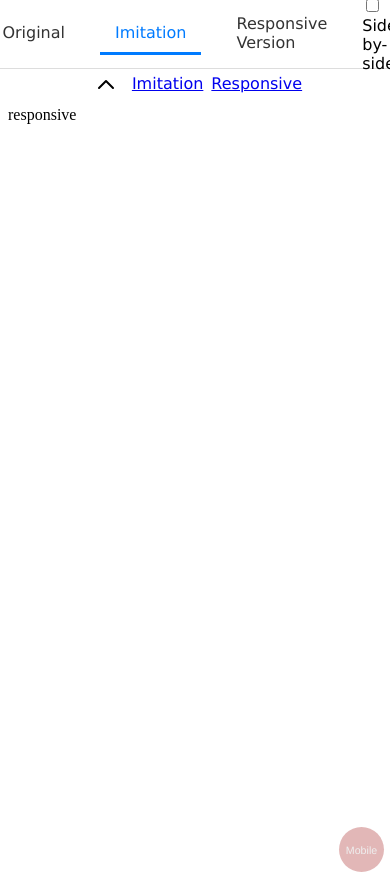
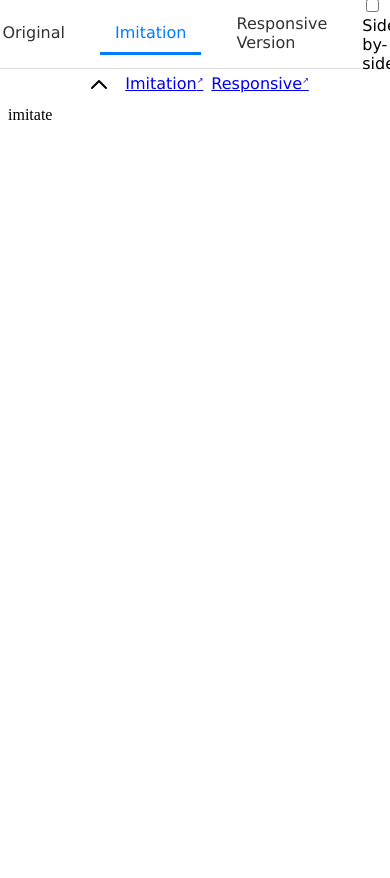
Before and after one commit to thinkle-iacs/imitation-project, a website: page index.html in a window 390 px wide. Drawn offline with Linux system fonts and the light colour scheme.

Commit message:
Make imitation visible by default, not responsive

```diff
--- a/do_not_modify/style.css
+++ b/do_not_modify/style.css
@@ -158,6 +158,7 @@ header.minimized #minimize {
 }
 header {
   transition: transform 300ms;
+  z-index: 2;
 }
 header nav {
   height: 48px;
@@ -165,3 +166,8 @@ header nav {
 .minimized {
   transform: translateY(-48px);
 }
+.popout-link::after {
+  content: "↗";
+  font-size: 8px;
+  vertical-align: super;
+}
--- a/index.html
+++ b/index.html
@@ -55,10 +55,10 @@
         <!-- NOTHING ELSE TO EDIT HERE -->
       </div>
     </div>
-    <div id="imitation" class="content">
+    <div id="imitation" class="visible content">
       <iframe src="imitation.html"></iframe>
     </div>
-    <div id="responsive" class="visible content">
+    <div id="responsive" class="content">
       <iframe src="responsive.html"></iframe>
     </div>
   </main>
```
Also changed, not shown: README.md.
